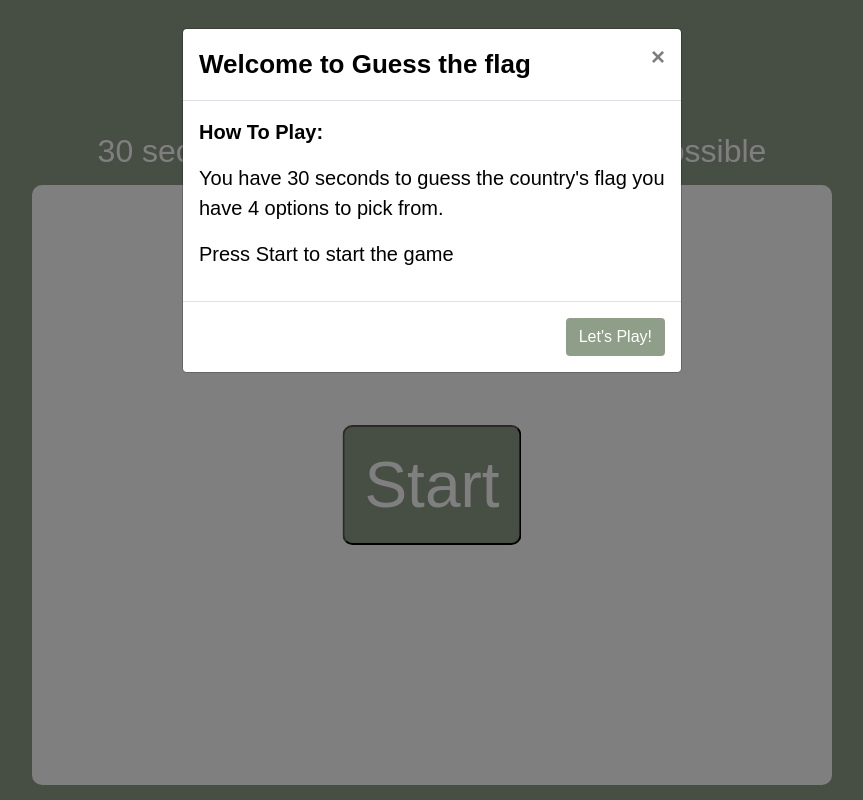
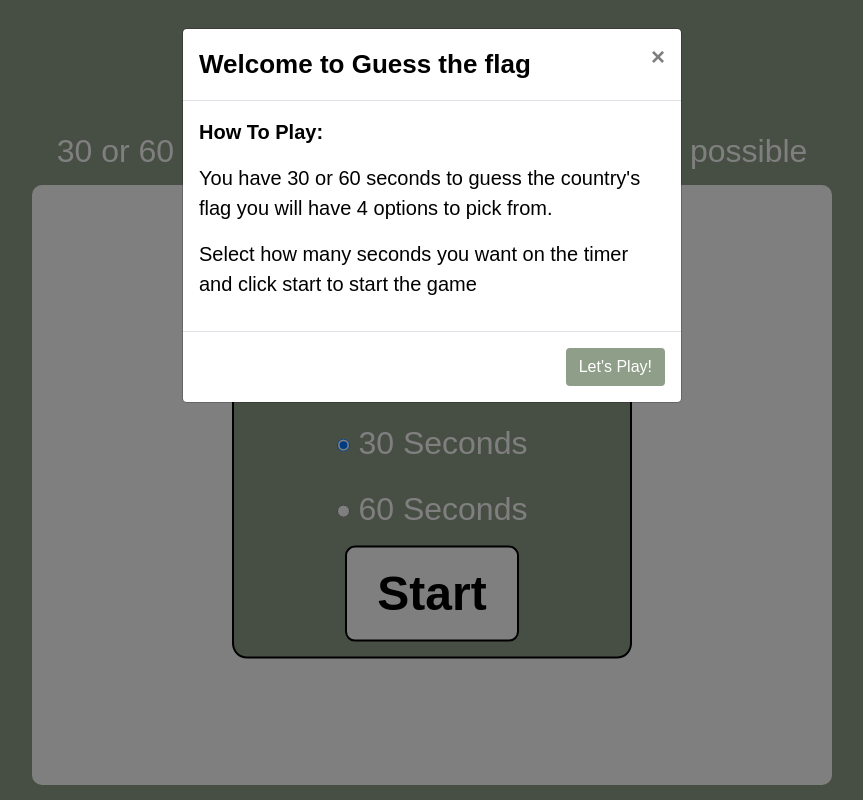
Before and after one commit to raniamarhoni/GuessTheFlagGame, a plain HTML site: page index.html in a window 1280 px wide. Shown: the whole page, without its empty margins (208-1071 px from the left). Drawn offline with nearby package versions, Linux system fonts and the light colour scheme.

Commit message:
60 second game added as option

```diff
--- a/assets/css/styles.css
+++ b/assets/css/styles.css
@@ -73,31 +73,72 @@ body {
     }
 }
 
-/*----------START BUTTON----------*/
-
-#Startbtn {
-    background-color: #8F9E88;
-    color: white;
-    padding: 10px 20px;
-    border-radius: 10px;
-    margin: 0;
+/*----------TIMER OPTION AND START BUTTON FORM----------*/
+#timer-form {
     position: absolute;
+    width: fit-content;
+    max-width: 90%;
     top: 50%;
     left: 50%;
     -ms-transform: translate(-50%, -50%);
     transform: translate(-50%, -50%);
-    font-size: 2.5em;
+    text-align: center;
+    padding: 15px;
+    margin: auto;
+    border-radius: 15px;
+    background-color: #8F9E88;
+    border: 2px solid black;
+}
+
+.game-instructions-header {
+    font-size: 1em;
+    font-weight: bold;
+    color: white;
+}
+
+.seconds-text {
+    font-size: 1em;
+    color: white;
+    padding: 5px;
+}
+
+.timer-select {
+    vertical-align: middle;
+}
+
+#Startbtn {
+    background-color: white;
+    color: black;
+    padding: 10px 30px;
+    border: 2px solid black;
+    border-radius: 10px;
+    margin: auto;
+    font-size: 1.5em;
+    font-weight: bold;
+    display: block;
 }
 
 @media (min-width: 768px) {
+    .game-instructions-header {
+        font-size: 1.5em;
+    }
+    .seconds-text {
+        font-size: 1.5em;
+    }
     #Startbtn {
-        font-size: 3.5em
+        font-size: 2.5em;
     }
 }
 
 @media (min-width: 992px) {
+    .game-instructions-header {
+        font-size: 2em;
+    }
+    .seconds-text {
+        font-size: 2em;
+    }
     #Startbtn {
-        font-size: 4em
+        font-size: 3em;
     }
 }
 
--- a/index.html
+++ b/index.html
@@ -19,16 +19,26 @@
 	<!--*******HEADER SECTION*******-->
 	<div class="header-section">
 		<h1 class="header">Guess the flag</h1>
-		<p class="description">30 seconds to guess as many flags as possible</p>
+		<p class="description">30 or 60 seconds to guess as many flags as possible</p>
 	</div>
 
 	<!--*******GAME*******-->
 	<div class="game-section">
 
-		<!--*******Start Button*******-->
-		<div class="startbtn-section">
-			<button type="button" id="Startbtn" onclick="StartGame()">Start</button>
-		</div>
+		<!--*******Timer Option and Start Button*******-->
+        <div id="seconds-select">
+            <form id="timer-form">
+                <h3 class="game-instructions-header">Select how many seconds?</h3>
+                <label class="seconds-text">
+                    <input type="radio" class="timer-select" name="seconds" id="seconds" value=30 checked/> 30 Seconds
+                </label>
+                <label class="seconds-text">
+                    <input type="radio" class="timer-select" name="seconds" id="seconds" value=60 /> 60 Seconds
+                </label>
+                <button type="button" id="Startbtn" onclick="StartGame()">Start</button>
+            </form>
+        </div>
+
 
 		<!--*******SCORE AND TIMER*******-->
 		<div class="game-details row">
@@ -83,8 +93,8 @@
 				</div>
 				<div class="modal-body">
 					<p class="modal-subtitle">How To Play:</p>
-					<p>You have 30 seconds to guess the country's flag you have 4 options to pick from.</p>
-					<p>Press Start to start the game</p>
+					<p>You have 30 or 60 seconds to guess the country's flag you will have 4 options to pick from.</p>
+					<p>Select how many seconds you want on the timer and click start to start the game</p>
 				</div>
 				<div class="modal-footer">
 					<button type="button" class="btn modal-btn" data-dismiss="modal">Let's Play!</button>
--- a/index.js
+++ b/index.js
@@ -13,7 +13,7 @@ function StartGame() {
         highscore = localStorage.getItem("highscore");
     }
     score = 0; // make score zero
-    $("#Startbtn").remove(); // Remove Start Button
+    //$("#seconds-select").remove(); // Remove Start Button
     $("#score-para").append('<p id="Score-Unit">Score: <span id="score">'+score+'</span></p>'); //Add Score paragraph
     $("#flag-div").append('<img src="" id="flag-image">'); //Add img in div for flag
     $("#TruthSection").append('<p id="Truth"></p>'); // add para to say if answered correctly or not
@@ -24,7 +24,8 @@ function StartGame() {
     $("#button4").append('<button id="option4" class="answers" onclick="NextQuestion(this.innerHTML)"></button>');
     //Add High Score Section
     $("#HighScoreSection").append('<p id="HighScoreUnit">High Score: <span id="HighScore">'+highscore+'</span></p>');
-    startTimerControls(30, document.querySelector("#timer")); //
+    startTimerControls(document.getElementById("timer-form").elements.seconds.value, document.querySelector("#timer")); //
+    $("#timer-form").remove(); // Remove timer options and start button form
     GetFlagAndOptions(); // Run GetFlagAndOptions Function
 }
 
@@ -146,7 +147,8 @@ function startTimerControls(duration, timerDisplay) {
         }
 
         //if timer runs out, calls EndGame to end the game
-        if (timesRan === 31) {
+        var finish = (Number(duration) + 1);
+        if (timesRan === Number(finish)) {
             EndGame();
             clearInterval(interval);
         }
@@ -181,7 +183,8 @@ function ReplayGame() {
     $("#option3").remove();
     $("#option4").remove();
     $("#HighScoreUnit").remove();
-    $(".startbtn-section").append('<button type="button" id="Startbtn" onclick="StartGame()">Start</button>');
+    var formtext = '<form id="timer-form"><h3 class="game-instructions-header">Select how many seconds?</h3><label class="seconds-text"><input type="radio" class="timer-select" name="seconds" id="seconds" value=30 checked/> 30 Seconds</label><label class="seconds-text"><input type="radio" class="timer-select" name="seconds" id="seconds" value=60 /> 60 Seconds</label><button type="button" id="Startbtn" onclick="StartGame()">Start</button></form>';
+    $("#seconds-select").append(formtext);
 }
 
 // Modal on page load
```
